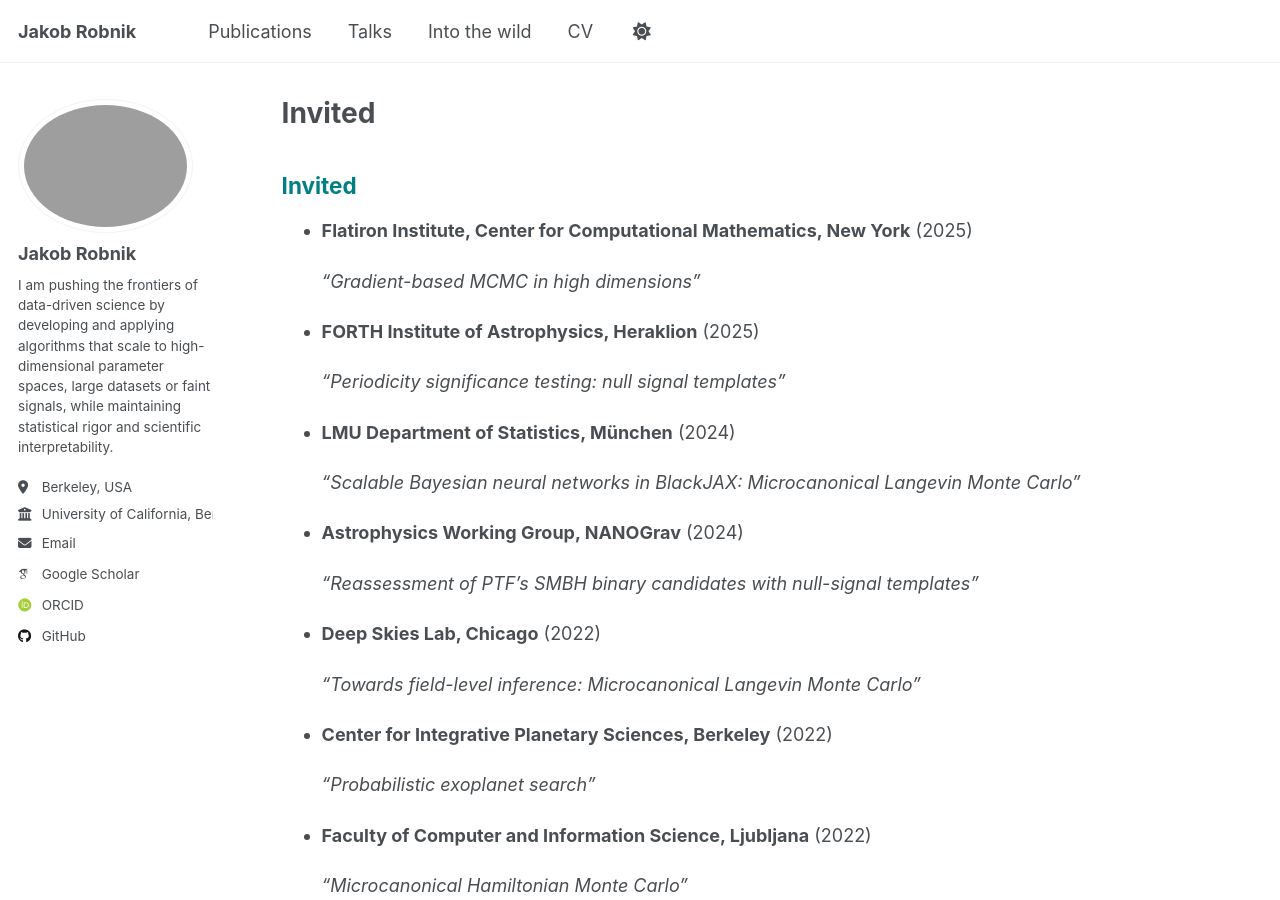
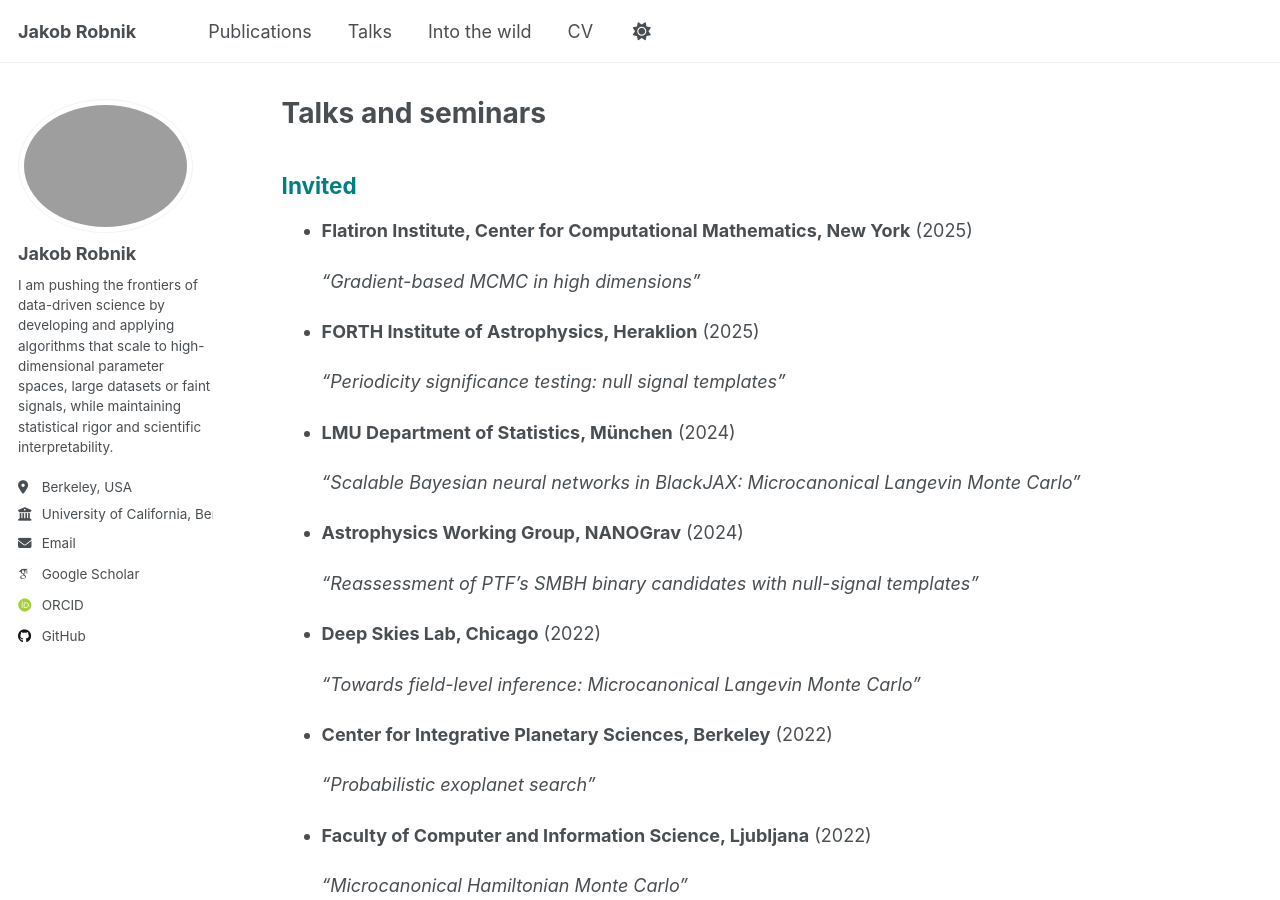
Before and after one commit to JakobRobnik/JakobRobnik.github.io, a Jekyll site: the page built from _pages/talks.md, in a window 1280 px wide and 900 px high. Built offline with Jekyll 4.4.1, drawn with Linux system fonts in a browser that asks for light colours; some web fonts are replaced; a script that is not in the unit is left out; our own code applies the rules of GitHub Pages for plain Markdown files.

Commit message:
Add title to talks page

```diff
--- a/_pages/talks.md
+++ b/_pages/talks.md
@@ -1,6 +1,7 @@
 ---
 layout: archive
 permalink: /talks/
+title: Talks and seminars
 author_profile: true
 ---
 
```
